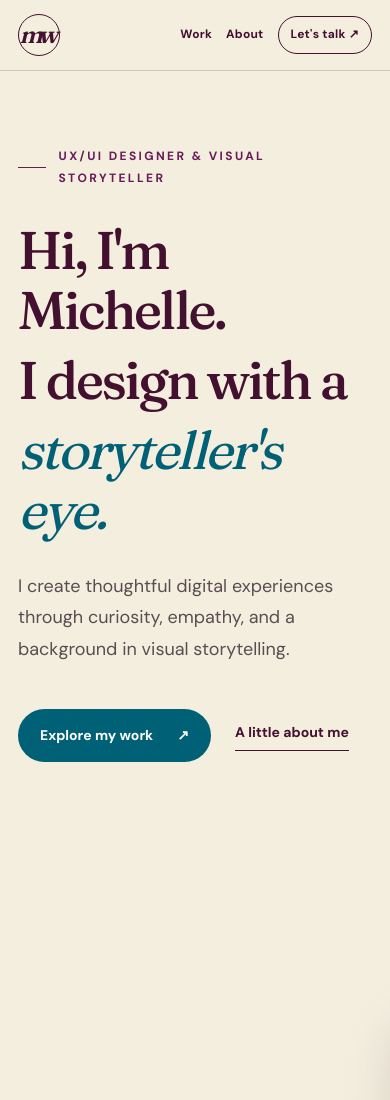
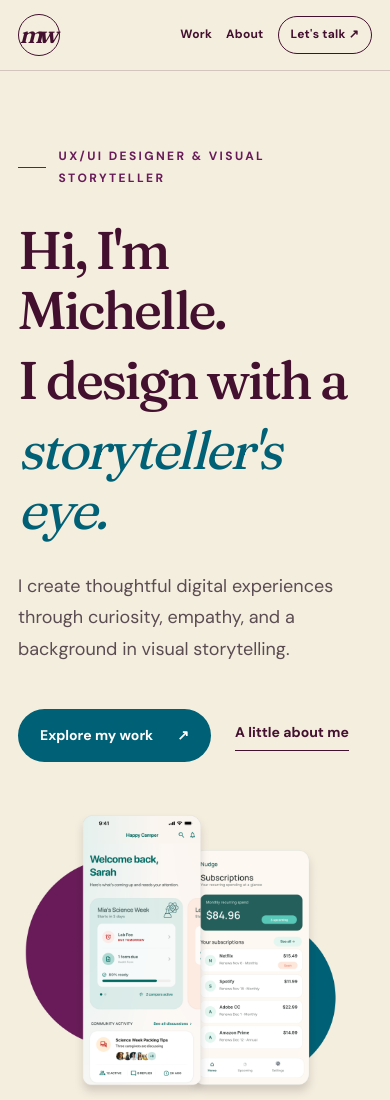
Before and after one commit to michelleweiner/michelleweiner.github.io, a plain HTML site: page index.html in a window 390 px wide. Shown: the top 1100 px of the page. Drawn offline with Linux system fonts and the light colour scheme.

Commit message:
Fix hero CSS rendering and constrain high-resolution artwork to column

```diff
--- a/index.html
+++ b/index.html
@@ -306,7 +306,14 @@
     .hero-preview-nudge{right:0;bottom:9%;transform:rotate(7deg)}
     @media(max-width:750px){.portfolio-hero{height:370px;max-width:460px;width:100%;margin:5px auto 0}}
     @media(max-width:450px){.portfolio-hero{height:310px}}
-\n    /* Approved Figma homepage hero — preserve native proportions without cropping. */\n    .hero-art.approved-hero{display:flex !important;align-items:center;justify-content:center;height:auto !important;min-height:450px;overflow:visible;isolation:auto;margin:0;padding:0}\n    .approved-hero::before,.approved-hero::after{content:none !important}\n    .approved-hero-image{display:block;width:min(100%,520px);height:auto;max-width:100%;object-fit:contain;box-shadow:none;border:0;border-radius:0}\n    @media(max-width:900px){.hero-art.approved-hero{min-height:0}}\n    @media(max-width:750px){.hero-art.approved-hero{min-height:0;width:min(100%,470px);margin:0 auto}}\n</style>
+\n    /* Approved Figma homepage hero — keep full image visible at native aspect ratio. */
+    .hero .container{grid-template-columns:minmax(0,1.25fr) minmax(0,.85fr)}
+    .hero-art.approved-hero{display:flex !important;align-items:center;justify-content:center;min-width:0;width:100%;height:auto !important;min-height:440px;overflow:hidden;isolation:auto;margin:0;padding:0}
+    .approved-hero::before,.approved-hero::after{content:none !important}
+    .approved-hero-image{display:block;width:100%;height:auto;max-width:100%;object-fit:contain;box-shadow:none;border:0;border-radius:0}
+    @media(max-width:990px){.hero .container{grid-template-columns:1fr}.hero-art.approved-hero{min-height:0;width:min(100%,520px);margin:0 auto}}
+    @media(max-width:750px){.hero-art.approved-hero{min-height:0;width:min(100%,460px);margin:0 auto}}
+    </style>
 </head>
 <body>
   <a class="skip" href="#main">Skip to main content</a>
```
